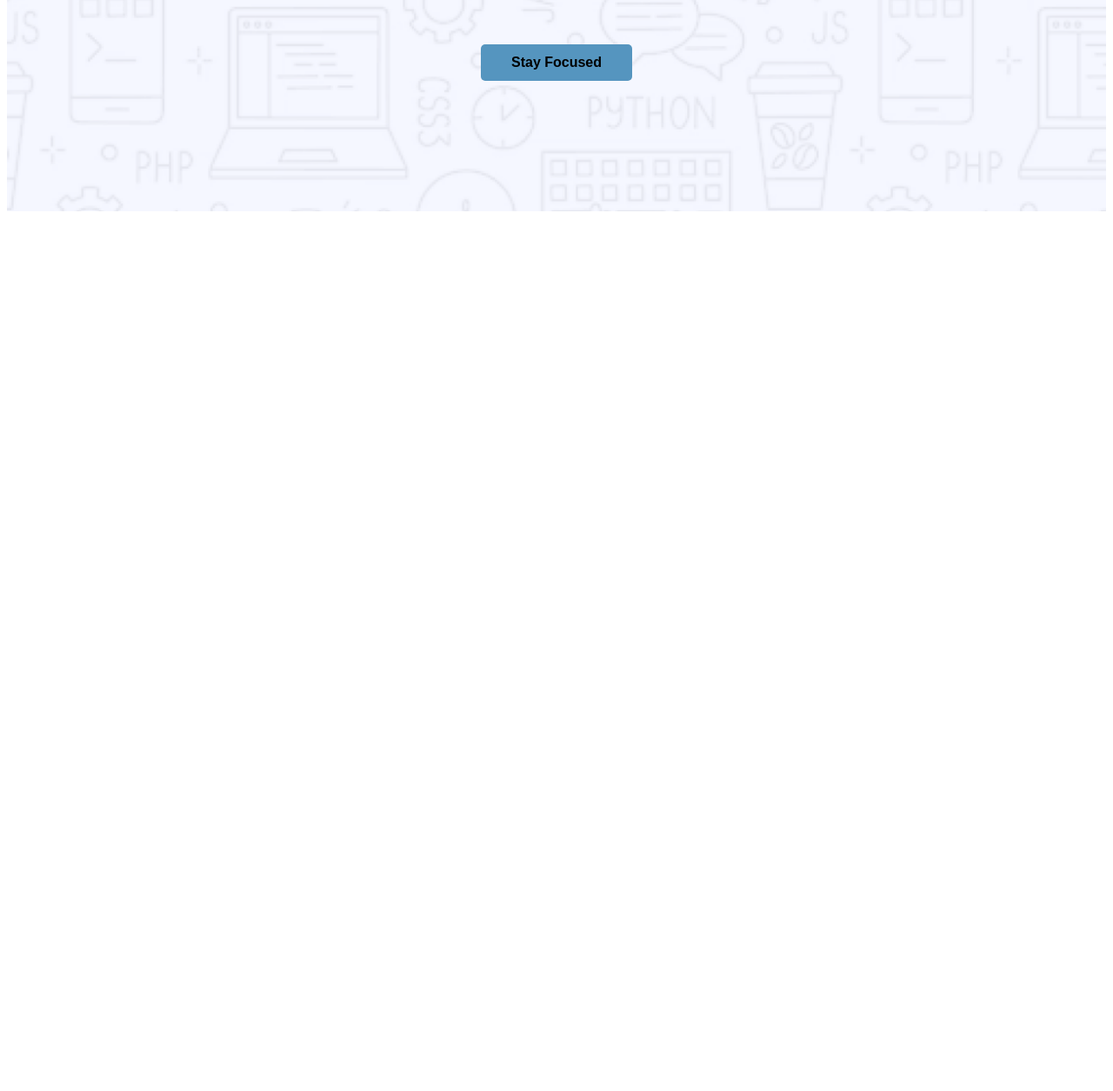
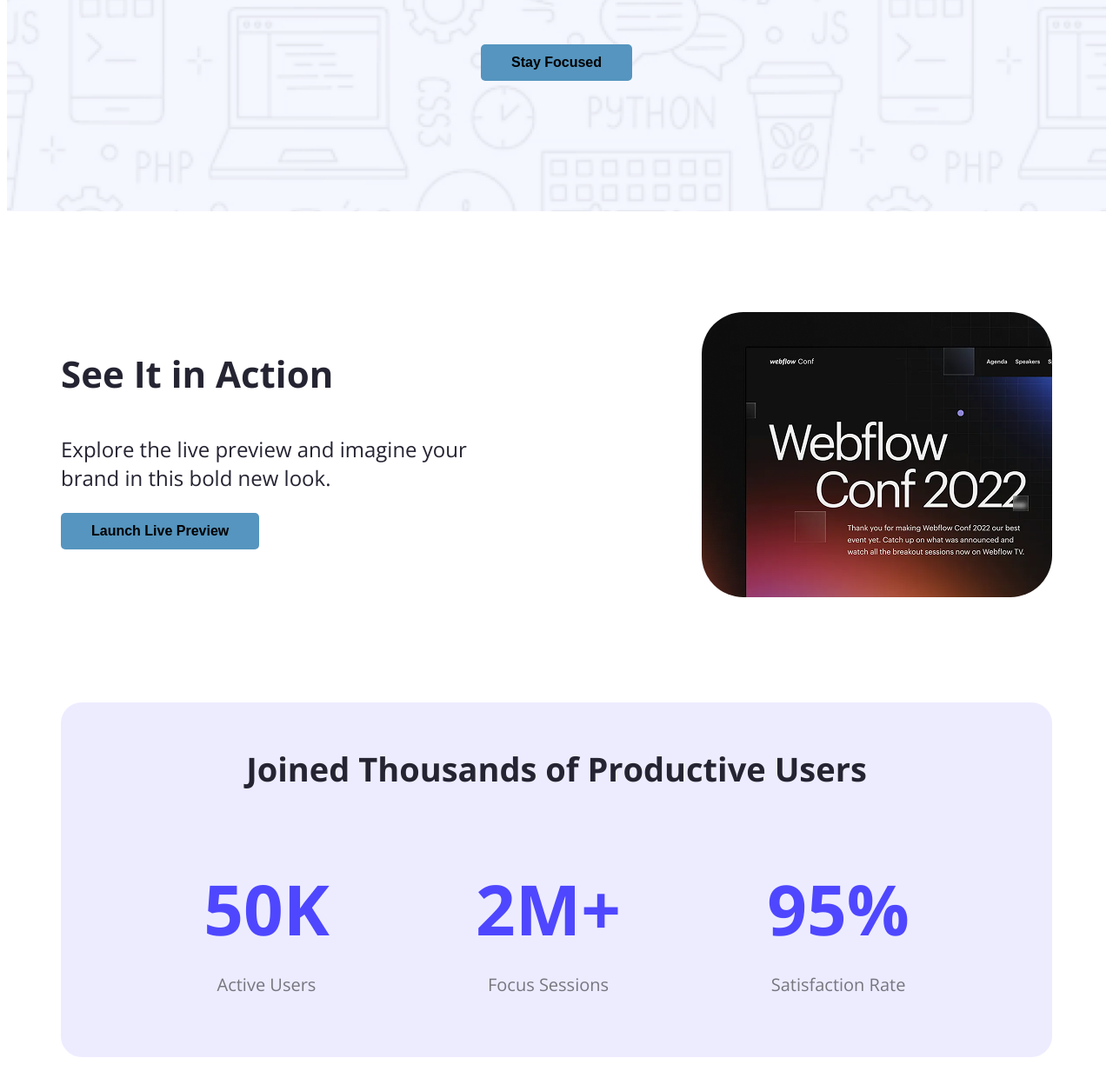
Before and after one commit to dinom-meem/Programing-hero-assaingmen-01, a plain HTML site: page index.html in a window 1280 px wide. Shown: the part 608-1863 px from the top of the page at 87% size. Before the commit the page ends 859 px from the top, so only its background shows below. Drawn offline with nearby package versions, Linux system fonts and the light colour scheme.

Commit message:
Complete up to user section

```diff
--- a/index.html
+++ b/index.html
@@ -17,12 +17,45 @@
             <h3>de<span class="logo-cl">N</span>om</h3>
             <button class="btn-for-nav">Sign Up</button>
         </nav>
-
         <div class="banner">
                 <h2 class="ban-title">Cool Dark UI Template for Webflow Agencies!</h2>
                 <button class="btn-primary">Stay Focused</button>
             </div>
     </header>
+<!-- Main part -->
+    <main>
+         <section class="preview-items">
+            <div class="preview-txt">
+            <h3 class="action-title">See It in Action</h3>
+            <p class="action-sub-title">Explore the live preview and imagine your brand in this bold new look.</p>
+            <button class="btn-primary">Launch Live Preview</button>
+            </div>
+            <div class="preview-img">
+                <img src="Assets/wc-mini.png" alt="">
+            </div>
+        </section>
+
+
+        <section class="user-sec">
+             <div class="user-title">Joined Thousands of Productive Users</div>
+            <div class="sub-title">
+                <div class="sub-title-items">
+                    <h3 class="numbers">50K</h3>
+                    <p class="description">Active Users</p>
+                </div>
+                <div class="sub-title-items">
+                    <h3 class="numbers">2M+</h3>
+                    <p class="description">Focus Sessions</p>
+                </div>
+                <div class="sub-title-items">
+                    <h3 class="numbers">95%</h3>
+                    <p class="description">Satisfaction Rate</p>
+                </div>
+            </div>
+        </section>
+
+    </main>
+
 
 </body>
 </html>
--- a/style.css
+++ b/style.css
@@ -65,3 +65,69 @@
     font-weight: bold;
     font-size: 65px;
 }
+
+/* main part */
+main{
+    max-width: 1140px;
+    margin: 0 auto;
+}
+
+main section{
+    margin-top: 116px;
+    margin-bottom: 116px;
+}
+.preview-items{
+    display: flex;
+    justify-content: space-between;
+}
+.preview-txt{
+    max-width: 517px;
+}
+.action-title{
+    font-weight: bold;
+    font-size: 42px;
+    color: #252432;
+}
+.action-sub-title{
+    font-weight: 400;
+    font-size: 24px;
+    color: #252432;
+}
+.preview-img{
+    max-width: 403px;
+}
+
+.preview-img img{
+    border-radius: 48px;
+
+}
+/* User section */
+
+.user-sec{
+    background-color: rgba(78, 71, 255, 0.1);
+    padding: 50px 80px;
+    text-align: center;
+    border-radius: 24px;
+}
+.user-title{
+    font-weight: bold;
+    font-size: 38px;
+    color: #252432;
+}
+.sub-title{
+    display: flex;
+    justify-content: space-around;
+
+}
+.numbers{
+    font-weight: bold;
+    font-size: 80px;
+    color: #4E47FF;
+    margin-bottom: 10px;
+}
+.description{
+    font-weight: 400;
+    font-size: 20px;
+    color: rgba(0, 0, 0, 0.5);
+
+}
```
